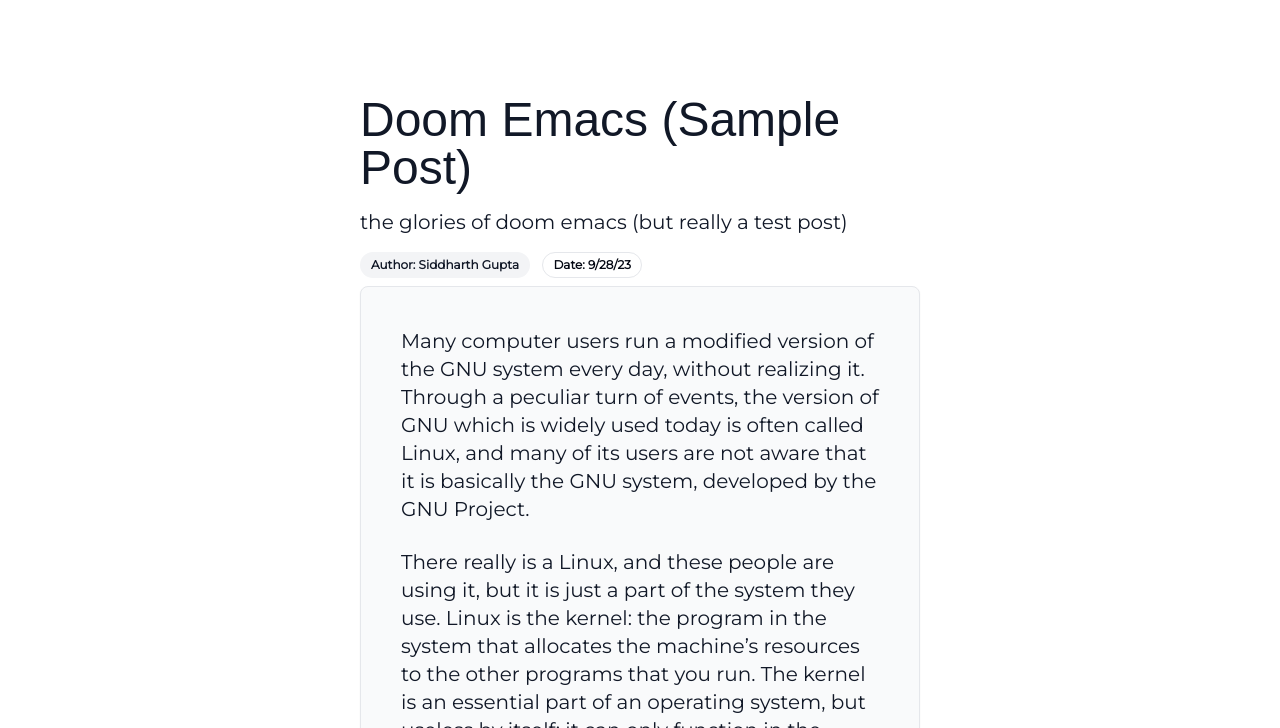
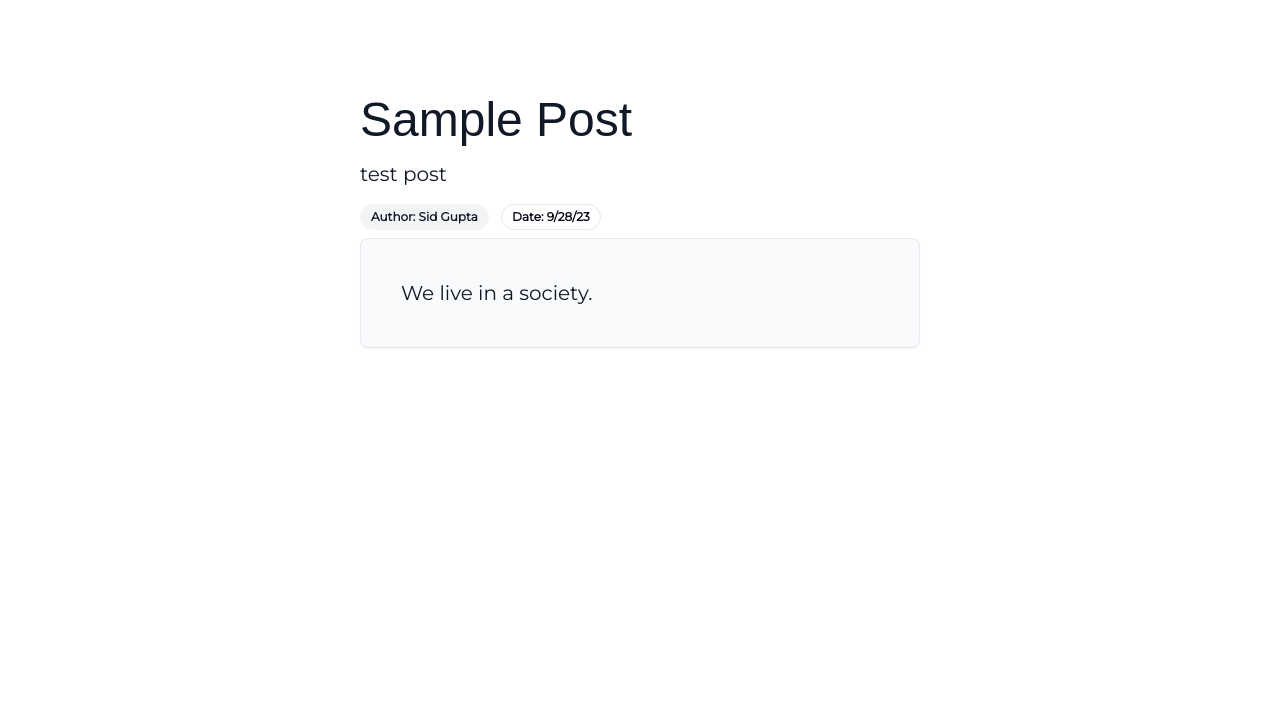
Before and after one commit to Barrington-Computer-Club/BarringtonComputerClubWebsite, an Astro site: page /posts/test in a window 1280 px wide. Shown: the part 72-800 px from the top of the page. Built offline with nearby package versions, Linux system fonts and the light colour scheme; Astro itself is replaced by a stand-in of ours.

```diff
--- a/src/content/posts/test.md
+++ b/src/content/posts/test.md
@@ -1,10 +1,8 @@
 ---
-title: "Doom Emacs (Sample Post)"
-description: "the glories of doom emacs (but really a test post)"
+title: "Sample Post"
+description: "test post"
 postDate: "9/28/23"
-author: "Siddharth Gupta"
+author: "Sid Gupta"
 
 ---
-Many computer users run a modified version of the GNU system every day, without realizing it. Through a peculiar turn of events, the version of GNU which is widely used today is often called Linux, and many of its users are not aware that it is basically the GNU system, developed by the GNU Project.
-
-There really is a Linux, and these people are using it, but it is just a part of the system they use. Linux is the kernel: the program in the system that allocates the machine's resources to the other programs that you run. The kernel is an essential part of an operating system, but useless by itself; it can only function in the context of a complete operating system. Linux is normally used in combination with the GNU operating system: the whole system is basically GNU with Linux added, or GNU/Linux. All the so-called Linux distributions are really distributions of GNU/Linux!
+We live in a society.
```
